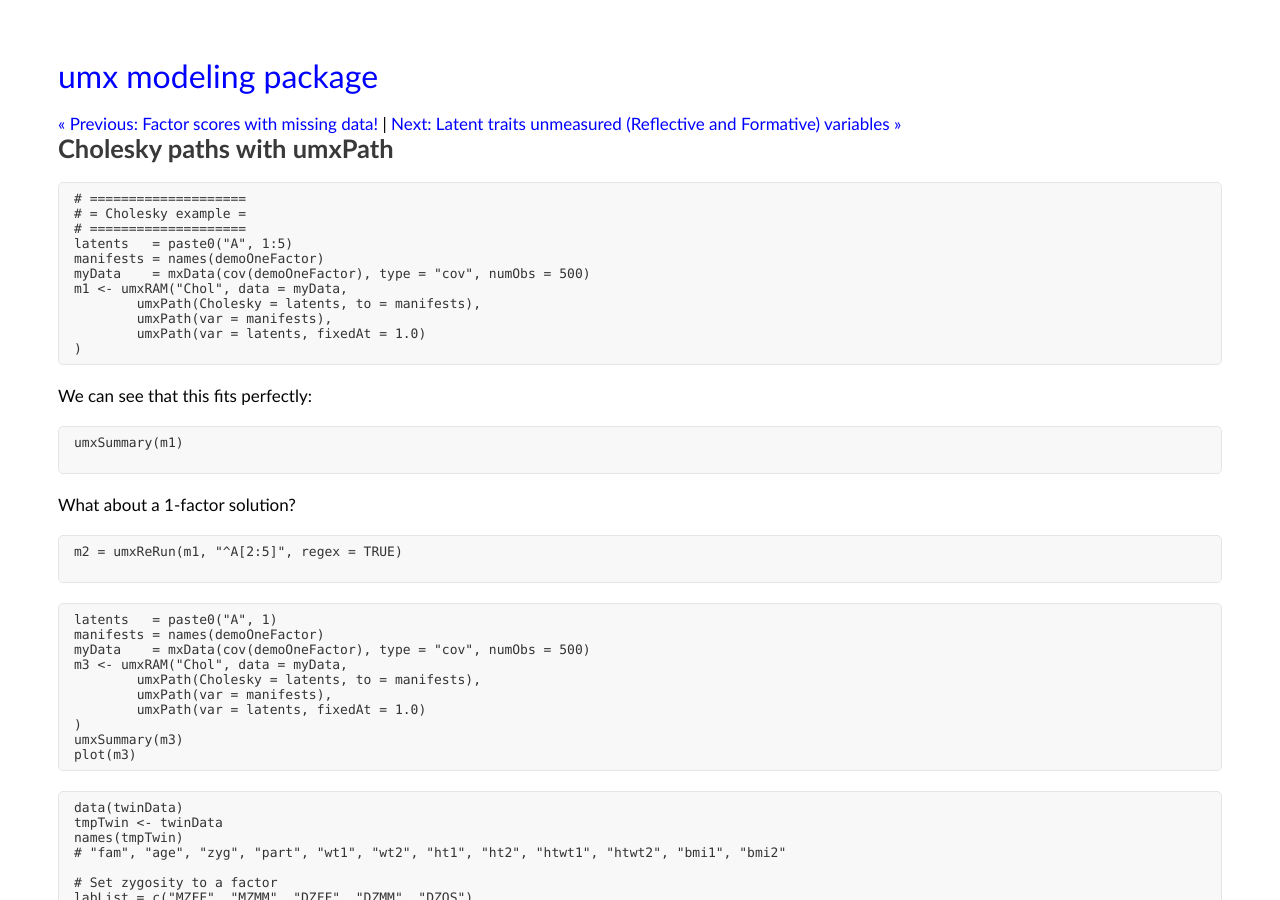
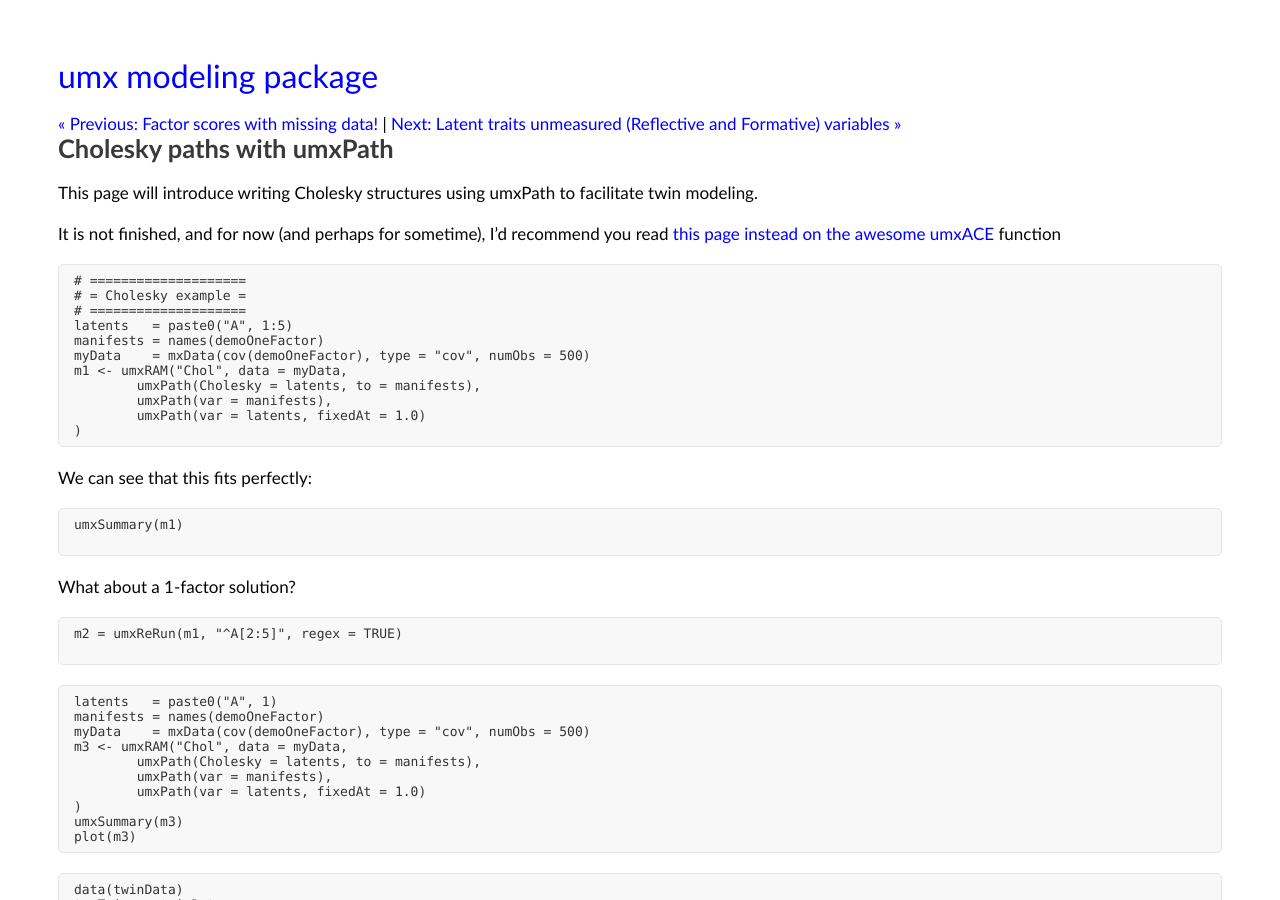
Before and after one commit to tbates/tbates.github.io, a Jekyll site: the page built from _posts/2010-06-15-Twin-Cholesky.markdown, in a window 1280 px wide and 900 px high. Built offline with Jekyll 4.4.1, drawn with Linux system fonts in a browser that asks for light colours; Markdown is read by kramdown in place of the engine named in the settings.

Commit message:
no message

````diff
--- a/_posts/2010-06-15-Twin-Cholesky.markdown
+++ b/_posts/2010-06-15-Twin-Cholesky.markdown
@@ -6,6 +6,9 @@ comments: true
 categories: twin
 ---
 
+This page will introduce writing Cholesky structures using umxPath to facilitate twin modeling.
+
+It is not finished, and for now (and perhaps for sometime), I'd recommend you read [this page instead on the awesome umxACE](/models/twin/2020/05/06/Twin-umxACE.html) function
 
 ```splus
 # ====================
--- a/_posts/2020-11-20-detailed-Power-of-the-(mx)-Path.markdown
+++ b/_posts/2020-11-20-detailed-Power-of-the-(mx)-Path.markdown
@@ -107,8 +107,7 @@ umxPath("B", with  = "C")
 
 ### Cholesky
 
-[Cholesky](/twin/2010/06/15/Cholesky.html) has a page of its own as this feature moves us into twin modeling.
-
+[Cholesky](/twin/2010/06/15/Twin-Cholesky.html) has a page of its own as this feature moves us into twin modeling.
 
 ### New words for setting values
 
````
